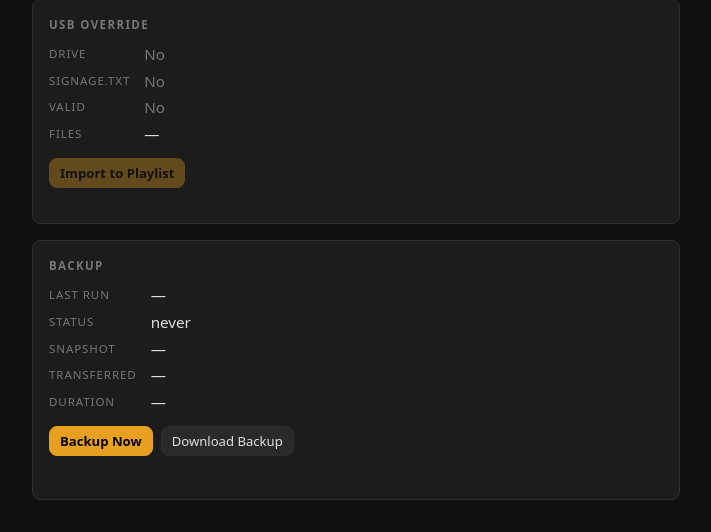
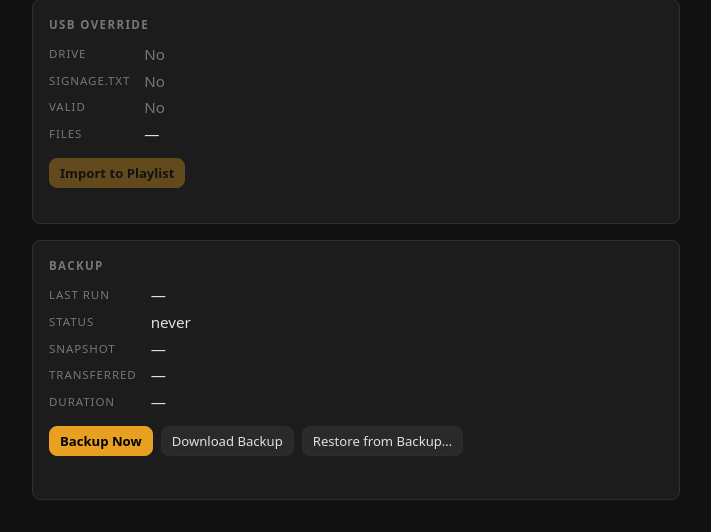
Before and after one commit to notameadow/rpi-signage, a Flask app: page /admin in a window 1280 px wide. Shown: the part 743-1275 px from the top of the page, without its empty margins (284-995 px from the left). Run offline with Flask 3, Linux system fonts and the light colour scheme; the visitor is signed in with stand-in values (Sample User, id 1); data comes from the database, SQL or seed files in the repository; data that the repository does not hold is empty.

Commit message:
Add backup-restore endpoint and admin UI
Symmetric counterpart to Download Backup. Operator picks a tar.gz
(typically downloaded from another signage instance) and the server
extracts it into /home/dev/signage/data/, swapping the previous
contents aside as data.before-restore-<timestamp>/ for rollback.

Validation rejects path traversal, absolute paths, symlinks, and
entries outside the top-level data/ directory before any extraction
touches the filesystem. Extraction goes to a staging directory
alongside the live data/, then atomic rename swaps it in. After
swap, a deferred 'sleep 2 && sudo systemctl restart signage-app' is
spawned via subprocess.Popen so the response returns before the app
restarts (passwordless sudo for systemctl is set up on the Pis).

Verified end-to-end: Download Backup from one signage instance →
Restore from Backup on another → 68 files / 216 MB media match,
signage-app reboots cleanly within ~3s.

```diff
--- a/app/routes/api.py
+++ b/app/routes/api.py
@@ -4,6 +4,7 @@ import uuid
 import shutil
 import fcntl
 import socket
+import tarfile
 import logging
 import subprocess
 from datetime import datetime
@@ -341,6 +342,114 @@ def backup_run():
     return jsonify({'ok': True})
 
 
+@api_bp.route('/api/backup/restore', methods=['POST'])
+@require_auth
+def backup_restore():
+    """Replace /home/dev/signage/data/ from an uploaded tar.gz.
+
+    The tarball must come from this app's own Download Backup endpoint
+    (top-level entry is `data/`, no symlinks, no parent-directory
+    traversal, no absolute paths).
+
+    Process:
+      1. Validate the archive without touching the filesystem.
+      2. Extract to a staging dir alongside data/.
+      3. Atomically swap: rename current data/ → data.before-restore-<ts>/,
+         then rename staging's data/ → data/.
+      4. Schedule a deferred `systemctl restart signage-app` (2s delay)
+         so this response returns before the app dies.
+
+    The pre-restore data dir is left in place for rollback. Operator
+    cleans it up manually once satisfied.
+    """
+    f = request.files.get('backup')
+    if not f:
+        return jsonify({'ok': False, 'error': 'no file (expected multipart field "backup")'}), 400
+
+    ts = datetime.now().strftime('%Y%m%d-%H%M%S')
+    tmp_tar = f'/tmp/signage-restore-{ts}.tar.gz'
+    f.save(tmp_tar)
+
+    try:
+        # 1. Validate
+        try:
+            with tarfile.open(tmp_tar, 'r:gz') as tar:
+                members = tar.getmembers()
+                if not members:
+                    return jsonify({'ok': False, 'error': 'empty tarball'}), 400
+                for m in members:
+                    name = m.name
+                    if name.startswith('/'):
+                        return jsonify({'ok': False, 'error': f'absolute path in tarball: {name}'}), 400
+                    if '..' in name.split('/'):
+                        return jsonify({'ok': False, 'error': f'path traversal in tarball: {name}'}), 400
+                    if not (name == 'data' or name.startswith('data/')):
+                        return jsonify({'ok': False, 'error': f'tarball entry outside data/: {name}'}), 400
+                    if m.issym() or m.islnk():
+                        return jsonify({'ok': False, 'error': f'symlinks not allowed: {name}'}), 400
+                    if not (m.isfile() or m.isdir()):
+                        return jsonify({'ok': False, 'error': f'unsupported entry type: {name}'}), 400
+        except tarfile.TarError as e:
+            return jsonify({'ok': False, 'error': f'invalid tar.gz: {e}'}), 400
+
+        # 2. Extract to a staging directory.
+        staging_root = f'{SIGNAGE_ROOT}/_restore-{ts}'
+        os.makedirs(staging_root, exist_ok=True)
+        try:
+            with tarfile.open(tmp_tar, 'r:gz') as tar:
+                # Python 3.12+ has the data filter built in; older versions
+                # silently extract anything. Validation above already covers
+                # the threat surface, so a plain extractall is fine here.
+                try:
+                    tar.extractall(path=staging_root, filter='data')  # 3.12+
+                except TypeError:
+                    tar.extractall(path=staging_root)  # older Python
+        except Exception as e:
+            shutil.rmtree(staging_root, ignore_errors=True)
+            return jsonify({'ok': False, 'error': f'extract failed: {e}'}), 500
+
+        staged_data = f'{staging_root}/data'
+        if not os.path.isdir(staged_data):
+            shutil.rmtree(staging_root, ignore_errors=True)
+            return jsonify({'ok': False, 'error': 'tarball did not contain a top-level data/ directory'}), 400
+
+        # 3. Atomic swap.
+        current = f'{SIGNAGE_ROOT}/data'
+        pre_restore = f'{SIGNAGE_ROOT}/data.before-restore-{ts}'
+        try:
+            if os.path.isdir(current):
+                os.rename(current, pre_restore)
+            os.rename(staged_data, current)
+        except OSError as e:
+            # Best-effort rollback if we got partway.
+            if os.path.isdir(pre_restore) and not os.path.isdir(current):
+                try: os.rename(pre_restore, current)
+                except OSError: pass
+            shutil.rmtree(staging_root, ignore_errors=True)
+            return jsonify({'ok': False, 'error': f'swap failed: {e}'}), 500
+
+        shutil.rmtree(staging_root, ignore_errors=True)
+
+        # 4. Deferred restart — fires after this response is delivered.
+        subprocess.Popen(
+            ['bash', '-c', 'sleep 2 && sudo systemctl restart signage-app'],
+            stdout=subprocess.DEVNULL,
+            stderr=subprocess.DEVNULL,
+            stdin=subprocess.DEVNULL,
+            start_new_session=True,
+            close_fds=True,
+        )
+        logger.info('Restore complete from upload; pre-restore data at %s', pre_restore)
+        return jsonify({
+            'ok': True,
+            'pre_restore_backup': pre_restore,
+            'restart_in_seconds': 2,
+        })
+    finally:
+        try: os.remove(tmp_tar)
+        except OSError: pass
+
+
 @api_bp.route('/api/backup/download')
 @require_auth
 def backup_download():
--- a/app/templates/admin.html
+++ b/app/templates/admin.html
@@ -375,6 +375,10 @@
       onclick="runBackup()">Backup Now</button>
     <button class="btn btn-sm" id="btn-backup-download"
       onclick="downloadBackup()">Download Backup</button>
+    <input type="file" id="restore-file-input" accept=".gz,.tar.gz,application/gzip"
+      style="display:none;" onchange="restoreSelected(event)">
+    <button class="btn btn-sm" id="btn-backup-restore"
+      onclick="document.getElementById('restore-file-input').click()">Restore from Backup…</button>
     <div id="backup-msg" style="flex-basis:100%;font-size:0.8rem;margin-top:6px;min-height:1em;color:#777;"></div>
   </div>
 </div>
@@ -848,6 +852,50 @@ function downloadBackup() {
   window.location = '/api/backup/download';
 }
 
+async function restoreSelected(event) {
+  const inputEl = event.target;
+  const file = inputEl.files && inputEl.files[0];
+  const msg  = document.getElementById('backup-msg');
+  const btn  = document.getElementById('btn-backup-restore');
+  if (!file) return;
+
+  const ok = await themedConfirm(
+    `Restore from "${file.name}" (${fmtBytes(file.size)})?\n\n` +
+    `Current data/ will be moved aside as data.before-restore-<timestamp>/ ` +
+    `and the signage app will restart. The kiosk display will briefly go ` +
+    `blank during the restart.`
+  );
+  if (!ok) { inputEl.value = ''; return; }
+
+  msg.textContent = `Uploading ${file.name}…`;
+  msg.style.color = '#777';
+  btn.disabled = true;
+
+  try {
+    const fd = new FormData();
+    fd.append('backup', file);
+    const r = await fetch('/api/backup/restore', { method: 'POST', body: fd });
+    const data = await r.json().catch(() => ({}));
+    console.log('[backup] /api/backup/restore →', r.status, data);
+    if (r.ok) {
+      msg.textContent =
+        `Restored. App restarts in ${data.restart_in_seconds}s. ` +
+        `Previous data at ${data.pre_restore_backup}.`;
+      msg.style.color = '#27ae60';
+    } else {
+      msg.textContent = `HTTP ${r.status}: ${data.error || 'Restore failed.'}`;
+      msg.style.color = '#c0392b';
+    }
+  } catch (e) {
+    console.error('[backup] restore error', e);
+    msg.textContent = 'JS error: ' + (e && e.message ? e.message : String(e));
+    msg.style.color = '#c0392b';
+  } finally {
+    btn.disabled = false;
+    inputEl.value = '';
+  }
+}
+
 async function runBackup() {
   console.log('[backup] runBackup() entered');
   const msg = document.getElementById('backup-msg');
```
